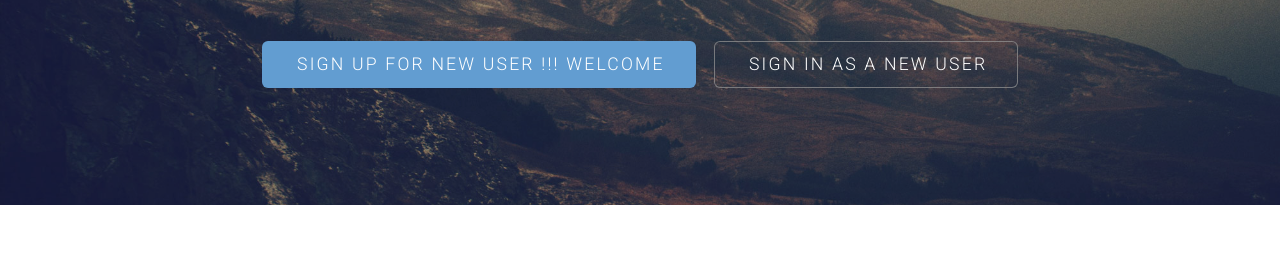
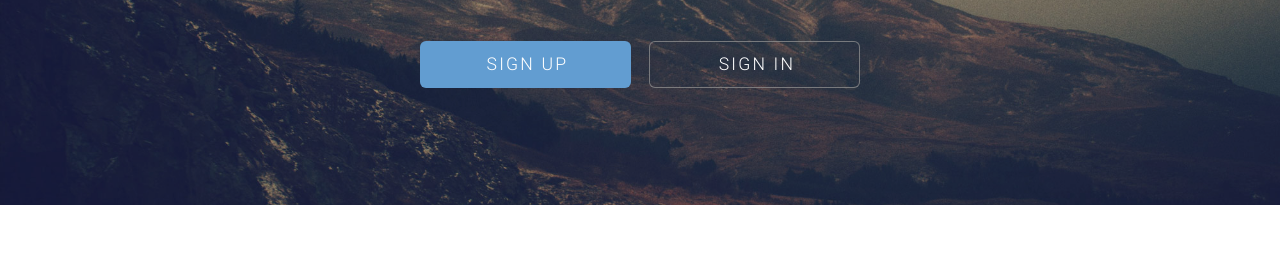
Before and after one commit to goliajayprasad/github-dockerrepo, a plain HTML site: page src/index.html in a window 1280 px wide. Shown: the part 245-521 px from the top of the page. Drawn offline with Linux system fonts and the light colour scheme.

Commit message:
new changes

```diff
--- a/src/index.html
+++ b/src/index.html
@@ -43,8 +43,8 @@
 					<h2>Welcome to ION!!!!!!!!</h2>
 					<p>A free responsive template by <a href="http://templated.co">TEMPLATED</a></p>
 					<ul class="actions">
-						<li><a href="#content" class="button big special">Sign Up for New user !!! Welcome</a></li>
-						<li><a href="#elements" class="button big alt">Sign in as a new user</a></li>
+						<li><a href="#content" class="button big special">Sign Up</a></li>
+						<li><a href="#elements" class="button big alt">Sign In</a></li>
 					</ul>
 				</div>
 			</section>
```
